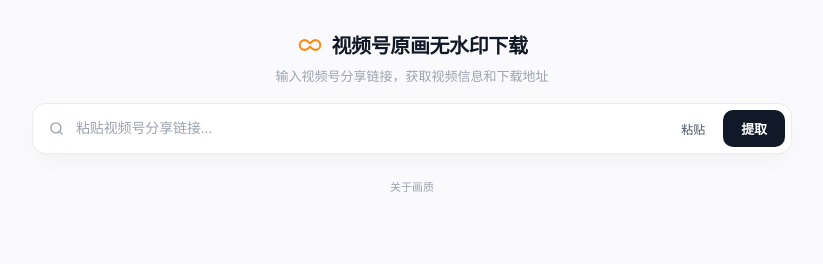
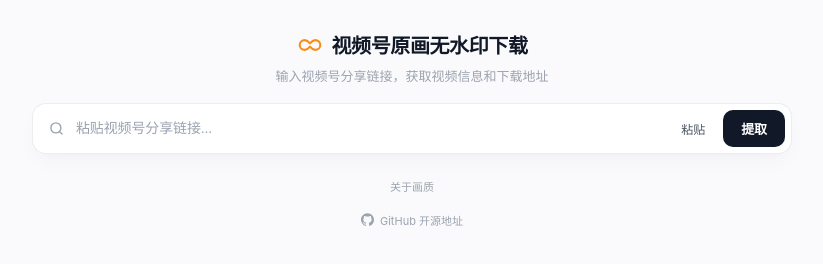
Before and after one commit to Danborad/wxchannels-down, a website: page public/index.html in a window 1280 px wide. Shown: the whole page, without its empty margins (228-1051 px from the left). Drawn offline with Linux system fonts and the light colour scheme.

Commit message:
feat(ui): add GitHub repo link in footer; docs: document systemd service usage

```diff
--- a/public/index.html
+++ b/public/index.html
@@ -604,6 +604,27 @@
       color: var(--text-secondary);
     }
 
+    .repo-link {
+      margin-top: 10px;
+    }
+
+    .repo-link a {
+      display: inline-flex;
+      align-items: center;
+      gap: 6px;
+      font-size: 11px;
+      color: var(--text-muted);
+      text-decoration: none;
+      padding: 4px 10px;
+      border-radius: 8px;
+      transition: color 0.15s, background 0.15s;
+    }
+
+    .repo-link a:hover {
+      color: var(--text);
+      background: var(--pill-bg);
+    }
+
     /* Toast 通知 */
     .toast-bubble {      position: fixed;
       bottom: 24px;
@@ -768,6 +789,14 @@
         请使用桌面端嗅探工具（如 res-downloader / 桌面版视频号下载器）。
       </p>
     </details>
+    <div class="repo-link">
+      <a href="https://github.com/Danborad/wxchannels-down" target="_blank" rel="noopener">
+        <svg width="13" height="13" viewBox="0 0 24 24" fill="currentColor" aria-hidden="true">
+          <path d="M12 .5C5.37.5 0 5.87 0 12.5c0 5.3 3.44 9.8 8.21 11.39.6.11.82-.26.82-.58 0-.29-.01-1.24-.02-2.25-3.34.73-4.04-1.42-4.04-1.42-.55-1.39-1.34-1.76-1.34-1.76-1.09-.75.08-.73.08-.73 1.2.08 1.84 1.24 1.84 1.24 1.07 1.84 2.81 1.31 3.5 1 .11-.78.42-1.31.76-1.61-2.67-.3-5.47-1.34-5.47-5.95 0-1.31.47-2.39 1.24-3.23-.13-.3-.54-1.53.12-3.18 0 0 1.01-.32 3.3 1.23a11.5 11.5 0 0 1 6.01 0c2.29-1.55 3.3-1.23 3.3-1.23.66 1.65.25 2.88.12 3.18.77.84 1.24 1.92 1.24 3.23 0 4.62-2.8 5.64-5.48 5.94.43.37.81 1.1.81 2.22 0 1.61-.01 2.9-.01 3.29 0 .32.22.7.83.58A12.01 12.01 0 0 0 24 12.5C24 5.87 18.63.5 12 .5z"/>
+        </svg>
+        <span>GitHub 开源地址</span>
+      </a>
+    </div>
   </footer>
 </main>
 
```
Also changed, not shown: README.md.
